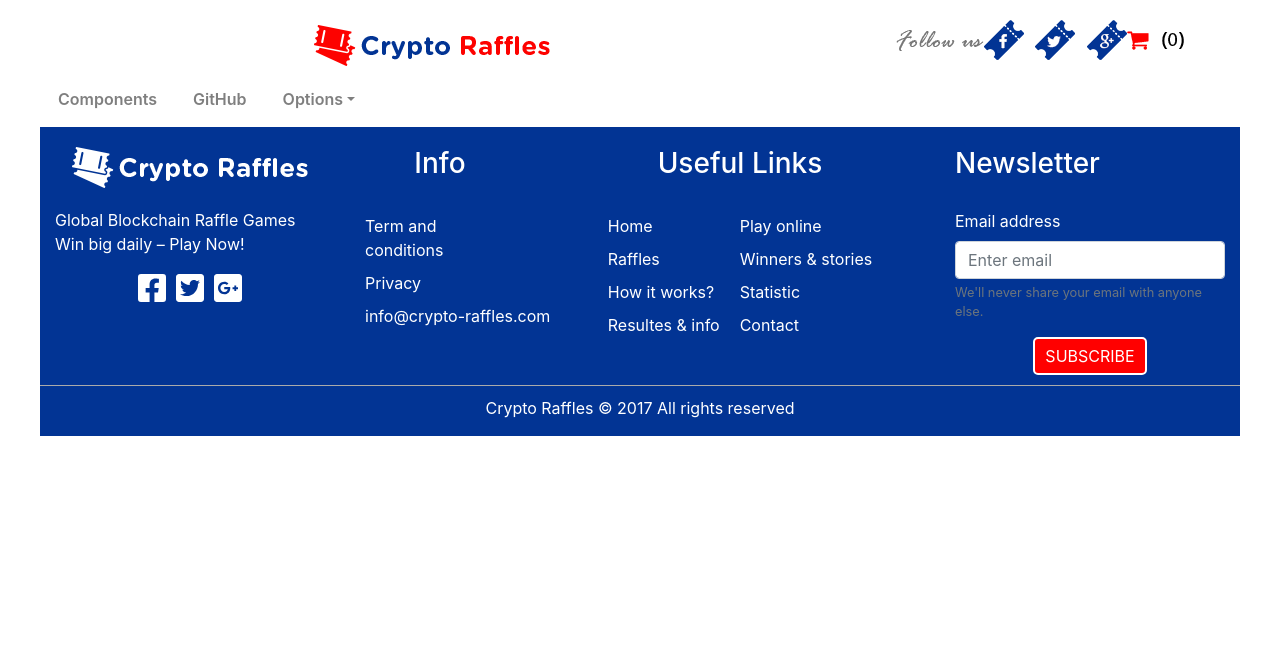
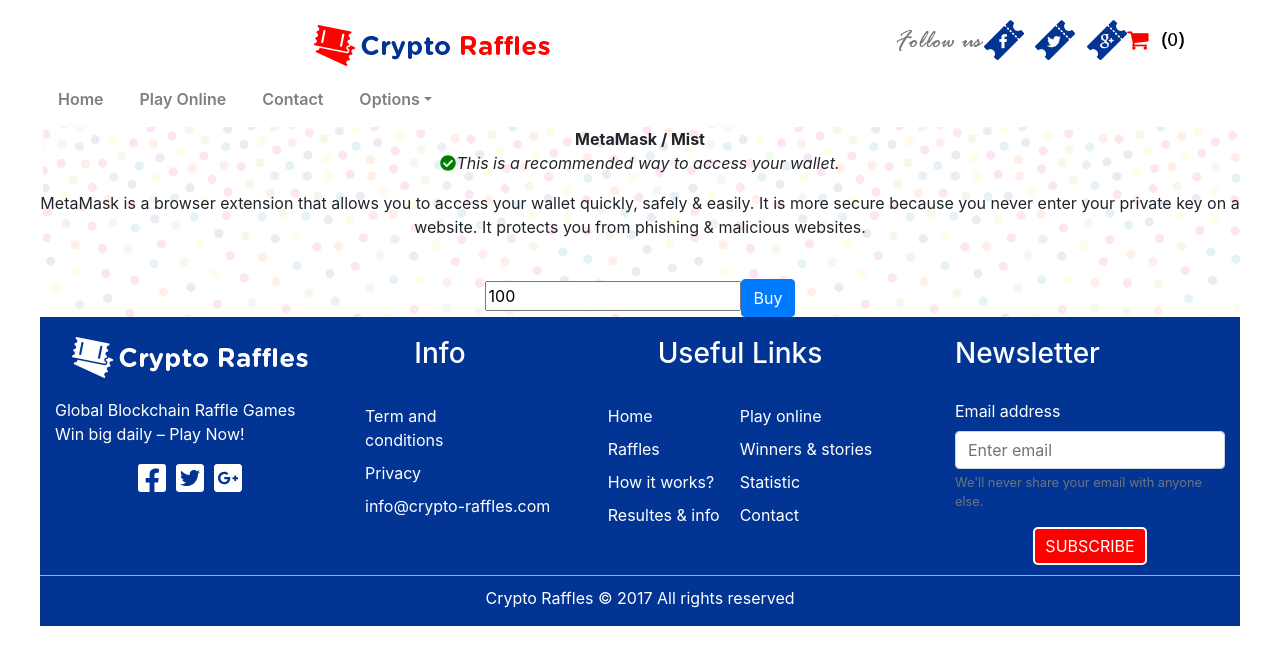
Before and after one commit to AlphaX-IBS/ax-raffle, a React (Create React App) app in the folder client/: page /play in a window 1280 px wide. Shown: the top 664 px of the page. Built offline with nearby package versions, Linux system fonts and the light colour scheme.

Commit message:
Add Metamask for purchasing tickets via metamask

```diff
--- /dev/null
+++ b/client/src/components/Metamask/index.js
@@ -0,0 +1,103 @@
+import React, { Component } from "react";
+import { injectIntl } from "react-intl";
+import { Button } from "reactstrap";
+import { library } from "@fortawesome/fontawesome-svg-core";
+import { FontAwesomeIcon } from "@fortawesome/react-fontawesome";
+import { faCheckCircle } from "@fortawesome/free-solid-svg-icons";
+import message from "../message";
+
+library.add(faCheckCircle);
+
+const checkIcon = <FontAwesomeIcon icon={faCheckCircle} color="green" />;
+
+class Metamask extends Component {
+  state = {
+    loading: false,
+    ticketAmount: 100
+  };
+
+  connect = () => {
+    if (!window.web3) {
+      message.error(`Metamask is not installed`);
+      return false;
+    }
+
+    // Metamask extension inject its own 'web3' to window when installed
+    const { web3 } = window;
+    this.setState({
+      loading: true
+    });
+
+    const contractAddress = process.env.REACT_APP_CONTRACT_ADDRESS;
+
+    web3.eth.getAccounts((err, accounts) => {
+      if (err != null) message.error(`An error occurred: ${err}`);
+      else if (accounts.length === 0) {
+        message.error("User is not logged in to MetaMask");
+      } else {
+        const accAddress = accounts[0];
+        console.log(`1st acc = ${accAddress}, ${contractAddress}`);
+        // test transaction
+        web3.eth.sendTransaction(
+          {
+            from: { accAddress },
+            to: { contractAddress },
+            value: web3.toWei("0"),
+            gasPrice: web3.toWei("30", "gwei")
+          },
+          (error, mes) => {
+            if (error) message.error(error.message);
+            if (mes) message.success(mes.message);
+          }
+        );
+      }
+
+      this.setState({
+        loading: false
+      });
+    });
+  };
+
+  handleTicketAmountChange = evt => {
+    let amount;
+    console.log(`Changed = ${JSON.stringify(evt.target.value)}`);
+    if (evt.target.value === null || evt.target.value === "") {
+      amount = 0;
+    } else {
+      amount = evt.target.value;
+    }
+    this.setState({ ticketAmount: amount });
+  };
+
+  render() {
+    const { loading, ticketAmount } = this.state;
+
+    return (
+      <div>
+        <b>MetaMask / Mist</b> <br />
+        {checkIcon}
+        <i>This is a recommended way to access your wallet.</i>
+        <p />
+        <p>
+          MetaMask is a browser extension that allows you to access your wallet
+          quickly, safely & easily. It is more secure because you never enter
+          your private key on a website. It protects you from phishing &
+          malicious websites.
+        </p>
+        <br />
+        <input
+          type="number"
+          pattern="[0-9]*"
+          inputmode="numeric"
+          defaultValue={ticketAmount}
+          onChange={this.handleTicketAmountChange}
+        />
+        <Button color="primary" loading={loading} onClick={this.connect}>
+          Buy
+        </Button>
+      </div>
+    );
+  }
+}
+
+export default injectIntl(Metamask, { withRef: true });
--- a/client/src/components/RaffleHeader/index.js
+++ b/client/src/components/RaffleHeader/index.js
@@ -45,10 +45,13 @@
           <Collapse isOpen={this.state.isOpen} navbar>
             <Nav className="mr-auto" navbar>
               <NavItem>
-                <NavLink href="/components/">Components</NavLink>
+                <NavLink href="/home">Home</NavLink>
               </NavItem>
               <NavItem>
-                <NavLink href="https://github.com/reactstrap/reactstrap">GitHub</NavLink>
+                <NavLink href="/play">Play Online</NavLink>
+              </NavItem>
+              <NavItem>
+                <NavLink href="/contact">Contact</NavLink>
               </NavItem>
               <UncontrolledDropdown nav inNavbar>
                 <DropdownToggle nav caret>
--- /dev/null
+++ b/client/src/components/message/index.js
@@ -0,0 +1,12 @@
+export function error(msg) {
+  console.error(msg);
+}
+
+export function success(msg) {
+  console.log(msg);
+}
+
+export default {
+  error,
+  success
+};
--- a/client/src/index.css
+++ b/client/src/index.css
@@ -39,8 +39,11 @@
   --breakpoint-md: 768px;
   --breakpoint-lg: 992px;
   --breakpoint-xl: 1200px;
-  --font-family-sans-serif: -apple-system, BlinkMacSystemFont, "Segoe UI", Roboto, "Helvetica Neue", Arial, sans-serif, "Apple Color Emoji", "Segoe UI Emoji", "Segoe UI Symbol", "Noto Color Emoji";
-  --font-family-monospace: SFMono-Regular, Menlo, Monaco, Consolas, "Liberation Mono", "Courier New", monospace;
+  --font-family-sans-serif: -apple-system, BlinkMacSystemFont, "Segoe UI",
+    Roboto, "Helvetica Neue", Arial, sans-serif, "Apple Color Emoji",
+    "Segoe UI Emoji", "Segoe UI Symbol", "Noto Color Emoji";
+  --font-family-monospace: SFMono-Regular, Menlo, Monaco, Consolas,
+    "Liberation Mono", "Courier New", monospace;
   margin-left: auto;
   margin-right: auto;
   max-width: 1200px;
@@ -197,7 +200,9 @@
   padding-bottom: 20px;
 }
 
-footer a, footer a:hover, footer a:active {
+footer a,
+footer a:hover,
+footer a:active {
   color: #fff;
   padding: 5px;
 }
@@ -273,3 +278,7 @@
   font-weight: 650;
   line-height: 1em;
 }
+
+.play-online {
+  background-image: url(/img/raffles-bg.png);
+}
--- a/client/src/scenes/PlayOnline/index.js
+++ b/client/src/scenes/PlayOnline/index.js
@@ -1,8 +1,11 @@
 import React, { PureComponent } from "react";
+import Metamask from "../../components/Metamask";
 
 class PlayOnline extends PureComponent {
   render() {
-    return <div />;
+    return (<div className='play-online'>
+      <Metamask />
+    </div>);
   }
 }
 
```
Lines whose indentation alone changed are shown as unchanged.
